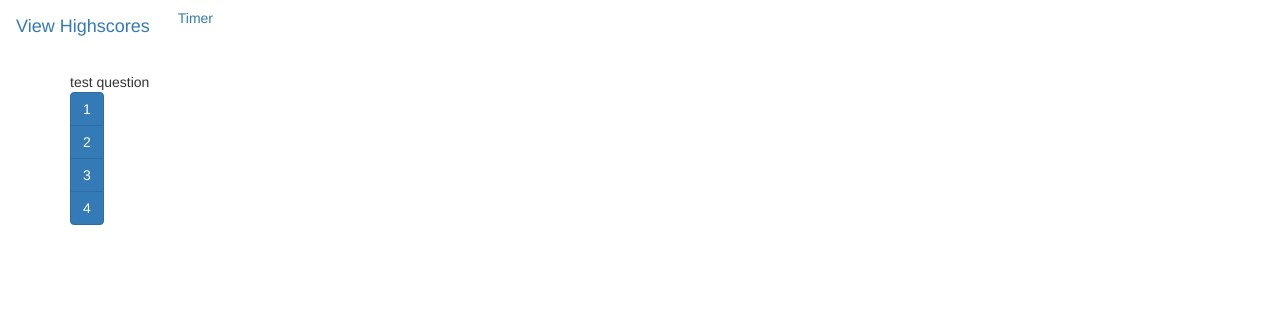
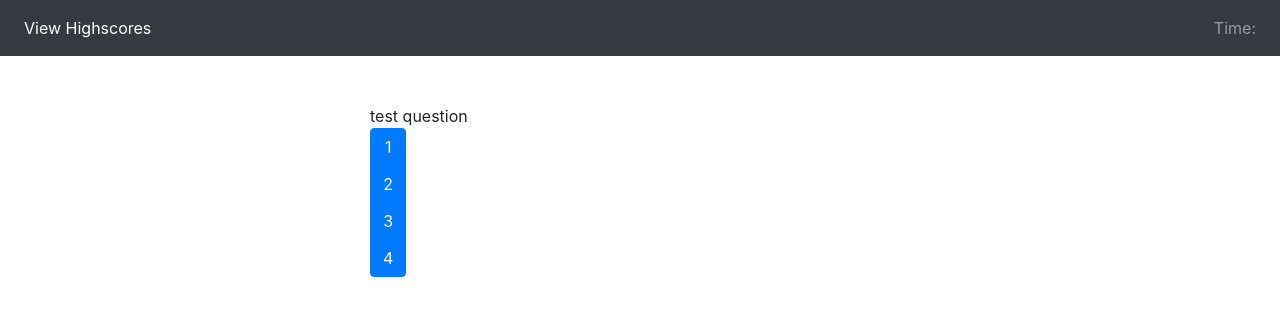
Before and after one commit to superrmatt/CodeQuiz, a plain HTML site: page index.html in a window 1280 px wide. Drawn offline with nearby package versions, Linux system fonts and the light colour scheme.

Commit message:
minor tweaks. satisified with starting page of index.html for time being, moving onto script.js

```diff
--- a/index.html
+++ b/index.html
@@ -4,7 +4,7 @@
         <meta charset="UTF-8">
         <meta name="viewport" content="width=device-width, initial-scale=1.0">
 
-        <link rel="stylesheet" href="https://stackpath.bootstrapcdn.com/bootstrap/3.4.1/css/bootstrap.min.css" integrity="sha384-HSMxcRTRxnN+Bdg0JdbxYKrThecOKuH5zCYotlSAcp1+c8xmyTe9GYg1l9a69psu" crossorigin="anonymous">
+        <link rel="stylesheet" href="https://stackpath.bootstrapcdn.com/bootstrap/4.4.1/css/bootstrap.min.css" integrity="sha384-Vkoo8x4CGsO3+Hhxv8T/Q5PaXtkKtu6ug5TOeNV6gBiFeWPGFN9MuhOf23Q9Ifjh" crossorigin="anonymous">
         <link rel="stylesheet" type="text/css" href="style.css">
 
         <title>Code Quiz</title>
@@ -12,20 +12,30 @@
 
     <body>
 
-
-        <nav class="navbar navbar-expand-lg navbar-dark bg-dark">
-            <a class="navbar-brand" href="#">View Highscores</a>
-            <a class="btn btn-outline-success my-2 my-sm-0">Timer</a>
+        <nav class="navbar navbar-expand-md navbar-dark bg-dark">
+            <div class="navbar-collapse collapse w-100 order-1 order-md-0 dual-collapse2">
+                <ul class="navbar-nav mr-auto">
+                    <li class="nav-item active">
+                        <a class="nav-link" href="#">View Highscores</a>
+                    </li>
+                </ul>
+            </div>
+            <div class="navbar-collapse collapse w-100 order-3 dual-collapse2">
+                <ul class="navbar-nav ml-auto">
+                    <li class="nav-item">
+                        <span class="nav-link">Time: </span>
+                    </li>
+                </ul>
+            </div>
         </nav>
-
 
         <div class="container">
             <div class="row">
-                <div class="col-md-12">
+                <div class="col-md-6 center">
                     <div class="question">
                         test question
                     </div>
-                    <div class="answers">
+                    <div class="answers-group">
                         <div class="btn-group-vertical" role="group" aria-label="Button group">
                             <button type="button" class="btn btn-primary">1</button>
                             <button type="button" class="btn btn-primary">2</button>
@@ -38,8 +48,6 @@
         </div>
 
 
-
-
         <script src="script.js"></script>
 
     </body>
--- a/script.js
+++ b/script.js
@@ -0,0 +1,3 @@
+$(document).ready(function() {
+
+}
--- a/style.css
+++ b/style.css
@@ -0,0 +1,4 @@
+.center {
+    margin: 3rem auto;
+    width: 600px;
+  }
```
